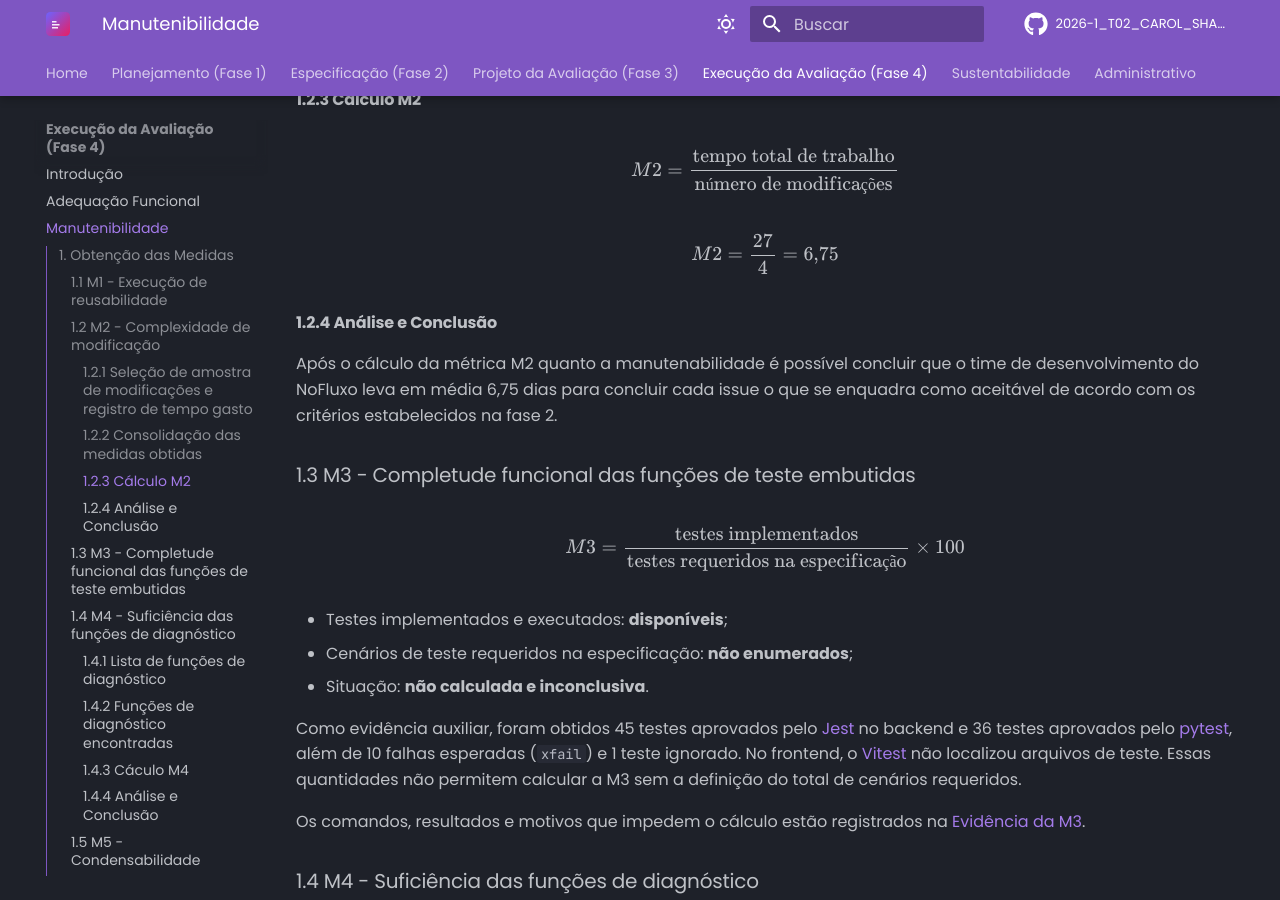
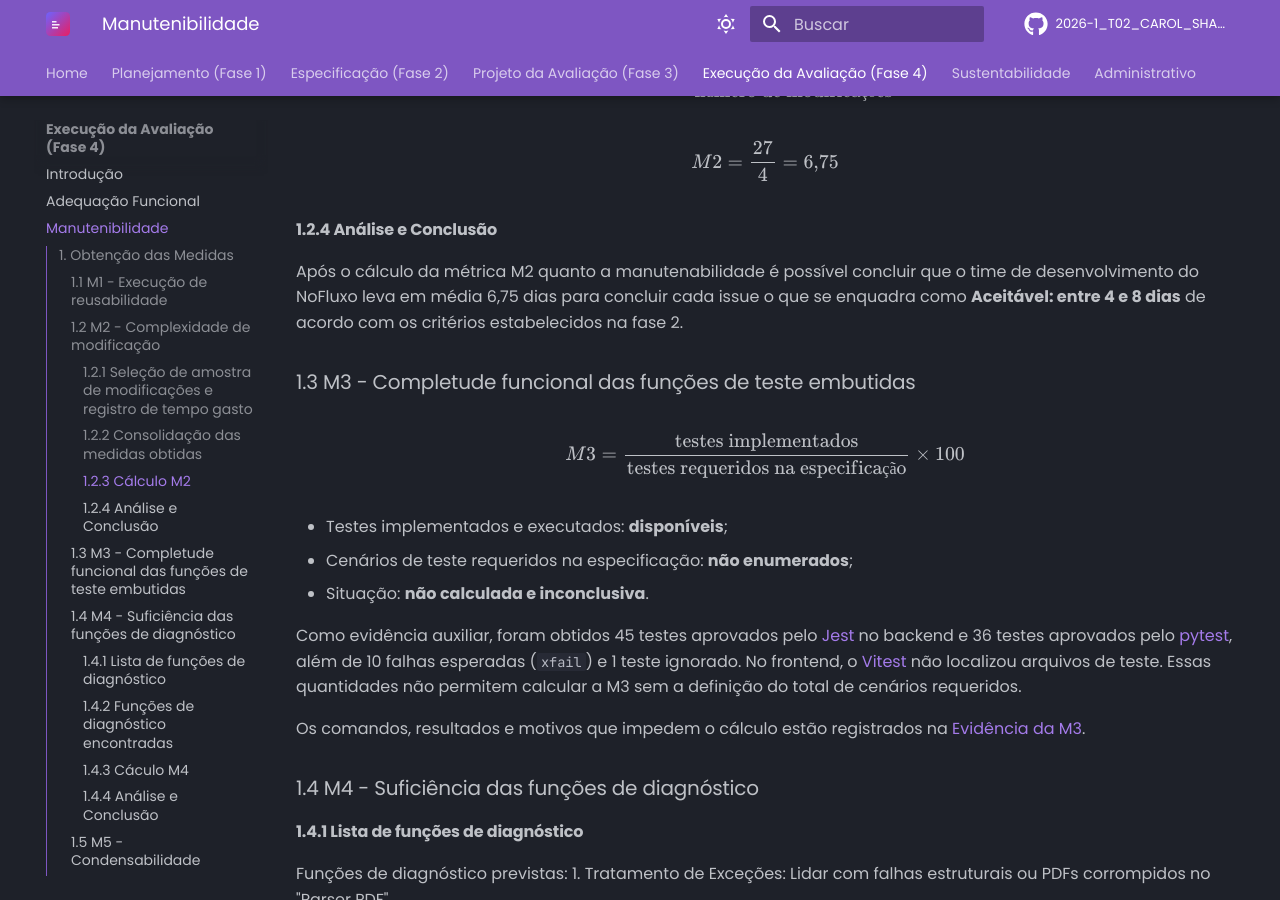
Before and after one commit to FCTE-Qualidade-de-Software-1/2026-1_T02_CAROL_SHAW, an MkDocs documentation site: the page built from docs/fase4/manutenibilidade.md, in a window 1280 px wide and 900 px high, scrolled down 2234 px. Built offline with MkDocs 1.6.1 and Material for MkDocs 9.7.7, drawn with Linux system fonts in a browser that asks for light colours; comment, search, counter and statistics services are not loaded; some of the changed text lies outside the part shown.

Commit message:
docs: completa as tabelas finais de manutenabilidade com os resultados M2 e M4 e adiciona uso de IA

```diff
--- a/docs/fase4/manutenibilidade.md
+++ b/docs/fase4/manutenibilidade.md
@@ -77,7 +75,7 @@ $$
 
 #### 1.2.4 Análise e Conclusão
 
-Após o cálculo da métrica M2 quanto a manutenabilidade é possível concluir que o time de desenvolvimento do NoFluxo leva em média 6,75 dias para concluir cada issue o que se enquadra como aceitável de acordo com os critérios estabelecidos na fase 2.
+Após o cálculo da métrica M2 quanto a manutenabilidade é possível concluir que o time de desenvolvimento do NoFluxo leva em média 6,75 dias para concluir cada issue o que se enquadra como **Aceitável: entre 4 e 8 dias** de acordo com os critérios estabelecidos na fase 2.
 
 ### 1.3 M3 - Completude funcional das funções de teste embutidas
 
```
Also changed, not shown: other parts of docs/fase4/manutenibilidade.md (+6 -6 lines), docs/adm/ia.md (+1 -0 lines), docs/fase4/adequacao_funcional.md (+0 -2 lines).
